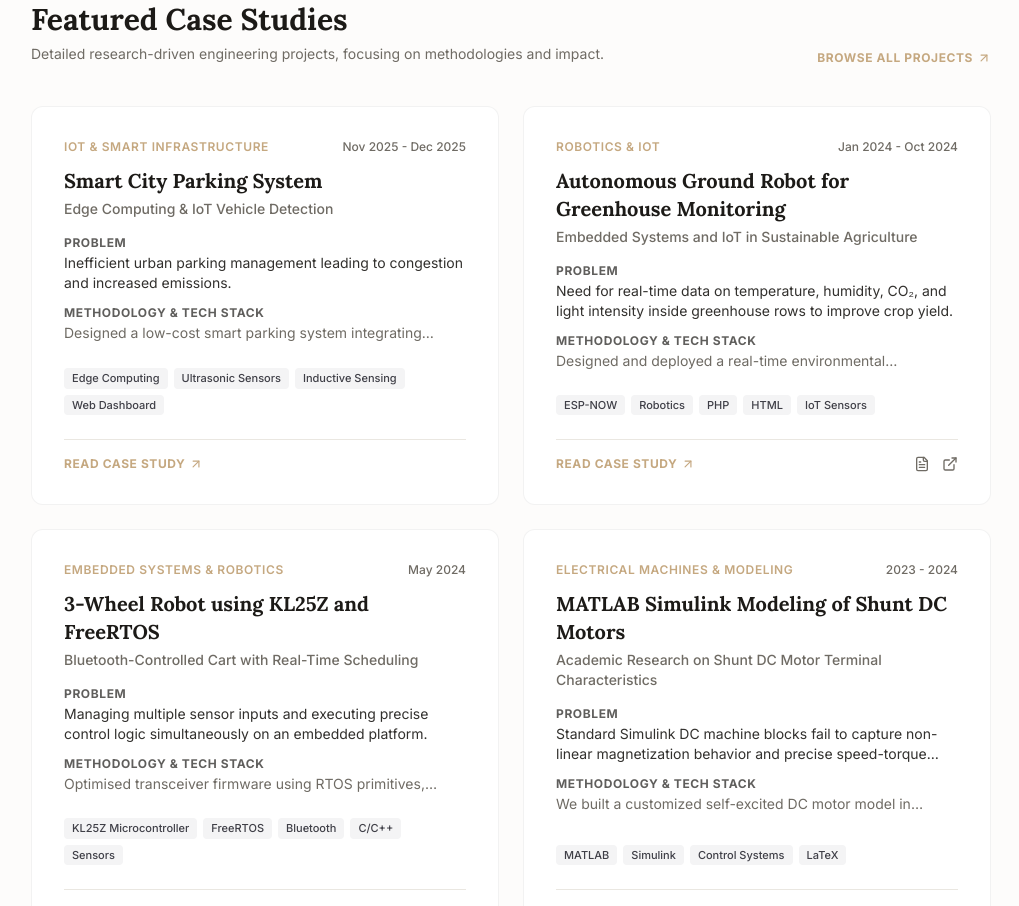
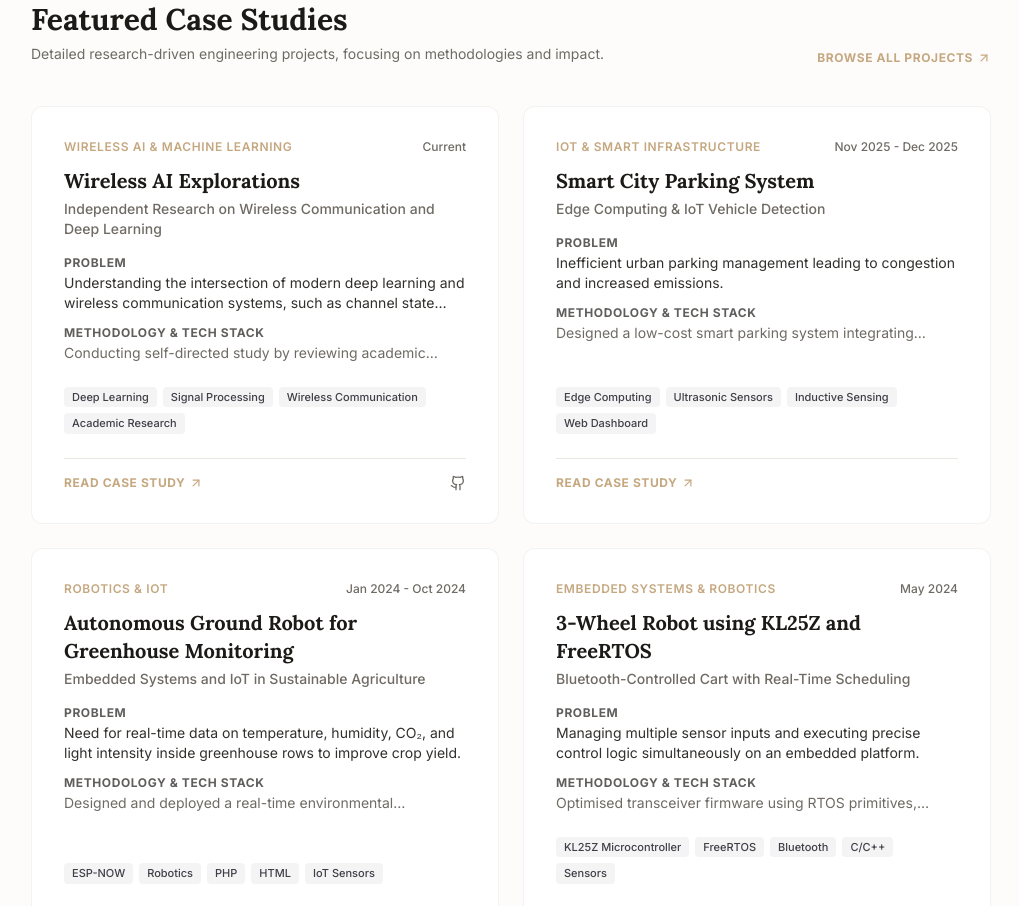
Before and after one commit to hadjei/portfolio-website, a Next.js app: page /portfolio-website/ in a window 1280 px wide. Shown: the part 2340-3246 px from the top of the page, without its empty margins (129-1148 px from the left). Built offline with nearby package versions, Linux system fonts and the light colour scheme.

Commit message:
Add wirelessai independent research project to portfolio

```diff
--- a/src/data/portfolio.ts
+++ b/src/data/portfolio.ts
@@ -137,6 +137,22 @@ export const portfolioData: PortfolioData = {
     phdFocus: "For my future PhD direction, I aim to explore self-sustaining, intelligent edge devices. Specifically, I am interested in how energy-harvesting IoT nodes can run lightweight, locally-trained machine learning models to perform complex sensing and diagnostic tasks in real-time, completely decoupled from cloud servers."
   },
   projects: [
+    {
+      slug: "wirelessai",
+      title: "Wireless AI Explorations",
+      subtitle: "Independent Research on Wireless Communication and Deep Learning",
+      category: "Wireless AI & Machine Learning",
+      period: "Current",
+      problem: "Understanding the intersection of modern deep learning and wireless communication systems, such as channel state information and spectrum sensing.",
+      motivation: "To explore theoretical concepts, read state-of-the-art research papers, and independently investigate the potential of applying AI to optimize and model wireless networks.",
+      methodology: "Conducting self-directed study by reviewing academic literature, experimenting with foundational machine learning models, and exploring the integration of AI techniques in signal processing and wireless telemetry.",
+      techStack: ["Deep Learning", "Signal Processing", "Wireless Communication", "Academic Research"],
+      challenges: "Synthesizing complex theoretical formulations from research papers and translating them into practical understanding of AI-driven wireless systems.",
+      results: "Built a solid foundational understanding of AI applications in wireless systems, maintaining an active repository of notes, literature reviews, and explorations.",
+      impact: "Demonstrates proactive, self-motivated learning and deep interest in cutting-edge intersections of hardware, wireless tech, and AI.",
+      github: "https://github.com/hadjei/wirelessai",
+      featured: true
+    },
     {
       slug: "smart-city-parking",
       title: "Smart City Parking System",
```
Also changed, not shown: 2 other files (tests, documents, lock files or other folders).
